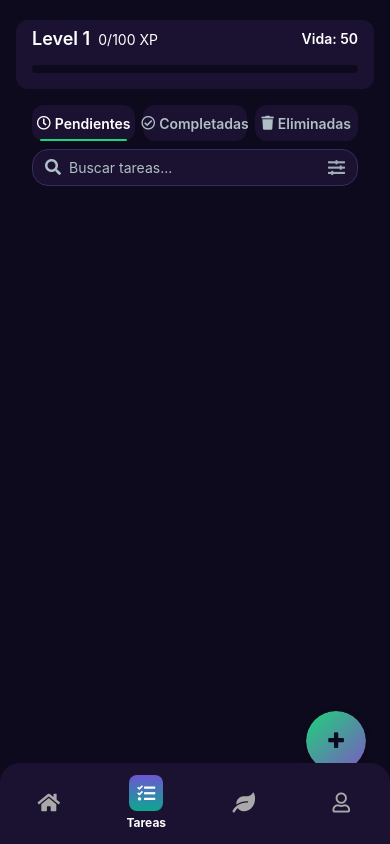
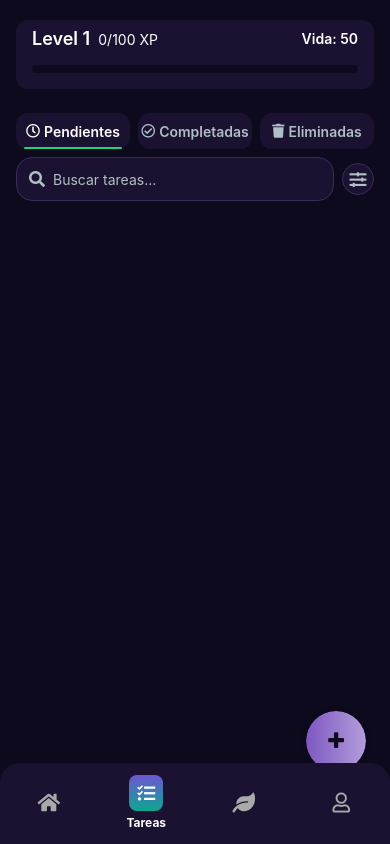
Before and after one commit to codesebastianvega/mana-bloom-app, a React Native app: screen /TasksScreen in a window 390 px wide. Built offline with nearby package versions, Linux system fonts and the light colour scheme.

Commit message:
[MB] TasksScreen — sticky filters and UI polish

```diff
--- a/src/components/FilterBar/FiltersHeader.js
+++ b/src/components/FilterBar/FiltersHeader.js
@@ -1,8 +1,9 @@
+// [MB] FiltersHeader — bloque de tabs y buscador
 // [MB] Módulo: Tasks / Sección: Encabezado de filtros
 // Afecta: TasksScreen (bloque sticky de filtros)
 // Propósito: Agrupar tabs de estado y barra de búsqueda
 // Puntos de edición futura: animaciones y estados vacíos
-// Autor: Codex - Fecha: 2025-02-14
+// Autor: Codex - Fecha: 2025-08-14
 
 import React from "react";
 import { View } from "react-native";
@@ -19,7 +20,7 @@ export default function FiltersHeader({
   onToggleAdvanced,
 }) {
   return (
-    <View style={styles.container}>
+    <View style={styles.container} accessibilityRole="header">
       <TaskFilterBar filters={statusFilters} active={activeFilter} onSelect={onSelectFilter} />
       <SearchBar
         value={searchQuery}
--- a/src/components/FilterBar/FiltersHeader.styles.js
+++ b/src/components/FilterBar/FiltersHeader.styles.js
@@ -1,8 +1,9 @@
+// [MB] FiltersHeader.styles — bloque de filtros sticky
 // [MB] Módulo: Tasks / Sección: Encabezado de filtros
 // Afecta: FiltersHeader
 // Propósito: Espaciado y fondo del bloque sticky
 // Puntos de edición futura: elevación y animaciones
-// Autor: Codex - Fecha: 2025-02-14
+// Autor: Codex - Fecha: 2025-08-14
 
 import { StyleSheet } from "react-native";
 import { Colors, Spacing } from "../../theme";
@@ -10,8 +11,7 @@ import { Colors, Spacing } from "../../theme";
 export default StyleSheet.create({
   container: {
     backgroundColor: Colors.background,
-    paddingHorizontal: Spacing.base,
-    paddingBottom: Spacing.small,
+    paddingVertical: Spacing.small,
     gap: Spacing.small,
   },
 });
--- a/src/components/SearchBar/SearchBar.js
+++ b/src/components/SearchBar/SearchBar.js
@@ -1,8 +1,9 @@
+// [MB] SearchBar — buscador cómodo con botón de filtros
 // [MB] Módulo: Tasks / Sección: Barra de búsqueda
 // Afecta: SearchBar
 // Propósito: Campo de búsqueda con acceso a filtros avanzados
 // Puntos de edición futura: estados de focus y validaciones
-// Autor: Codex - Fecha: 2025-02-14
+// Autor: Codex - Fecha: 2025-08-14
 
 import React from "react";
 import { View, TextInput, TouchableOpacity } from "react-native";
@@ -13,7 +14,7 @@ import { Colors } from "../../theme";
 export default function SearchBar({ value, onChange, onToggleAdvanced }) {
   return (
     <View style={styles.container}>
-      <View style={styles.inner}>
+      <View style={styles.searchBox}>
         <FontAwesome5 name="search" size={16} color={Colors.textMuted} />
         <TextInput
           style={styles.input}
@@ -21,9 +22,16 @@ export default function SearchBar({ value, onChange, onToggleAdvanced }) {
           placeholderTextColor={Colors.textMuted}
           value={value}
           onChangeText={onChange}
+          accessibilityRole="search"
+          accessibilityLabel="Buscar tareas"
         />
       </View>
-      <TouchableOpacity onPress={onToggleAdvanced} style={styles.button}>
+      <TouchableOpacity
+        onPress={onToggleAdvanced}
+        style={styles.filterButton}
+        accessibilityRole="button"
+        accessibilityLabel="Abrir filtros"
+      >
         <FontAwesome5 name="sliders-h" size={17} color={Colors.textMuted} />
       </TouchableOpacity>
     </View>
--- a/src/components/SearchBar/SearchBar.styles.js
+++ b/src/components/SearchBar/SearchBar.styles.js
@@ -1,8 +1,9 @@
+// [MB] SearchBar.styles — ajusta buscador full-width
 // [MB] Módulo: Tasks / Sección: Barra de búsqueda
 // Afecta: SearchBar
 // Propósito: Estilo alineado al tema
 // Puntos de edición futura: focos y estados deshabilitados
-// Autor: Codex - Fecha: 2025-02-14
+// Autor: Codex - Fecha: 2025-08-14
 
 import { StyleSheet } from "react-native";
 import { Colors, Spacing, Radii } from "../../theme";
@@ -11,19 +12,20 @@ export default StyleSheet.create({
   container: {
     flexDirection: "row",
     alignItems: "center",
-    backgroundColor: Colors.surface,
-    paddingHorizontal: Spacing.small + Spacing.tiny,
-    paddingVertical: Spacing.small,
-    borderRadius: Radii.lg,
-    justifyContent: "space-between",
-    minHeight: Spacing.xlarge + Spacing.tiny,
-    borderWidth: 1,
-    borderColor: Colors.separator,
+    width: "100%",
+    gap: Spacing.small,
   },
-  inner: {
+  searchBox: {
     flexDirection: "row",
     alignItems: "center",
     flex: 1,
+    backgroundColor: Colors.surface,
+    paddingHorizontal: Spacing.base - Spacing.tiny,
+    paddingVertical: Spacing.small,
+    borderRadius: Radii.lg,
+    borderWidth: 1,
+    borderColor: Colors.separator,
+    minHeight: Spacing.large + Spacing.base + Spacing.tiny,
     gap: Spacing.small,
   },
   input: {
@@ -32,9 +34,14 @@ export default StyleSheet.create({
     fontSize: 14,
     padding: 0,
   },
-  button: {
-    // Botón para filtros avanzados
-    marginLeft: Spacing.small,
-    opacity: 0.9,
+  filterButton: {
+    width: Spacing.base * 2,
+    height: Spacing.base * 2,
+    borderRadius: Radii.lg,
+    alignItems: "center",
+    justifyContent: "center",
+    backgroundColor: Colors.surface,
+    borderWidth: 1,
+    borderColor: Colors.separator,
   },
 });
--- a/src/components/TaskCard/TaskCard.js
+++ b/src/components/TaskCard/TaskCard.js
@@ -1,8 +1,9 @@
+// [MB] TaskCard — tarjeta con borde por dificultad
 // [MB] Módulo: Tasks / Sección: Tarjeta de tarea
 // Afecta: TasksScreen (interacción de completar y eliminar tareas)
 // Propósito: Item de tarea deslizable con acciones y recompensas
 // Puntos de edición futura: animaciones y estilos en TaskCard
-// Autor: Codex - Fecha: 2025-02-14
+// Autor: Codex - Fecha: 2025-08-14
 
 import React, { useRef, useState } from "react";
 import {
--- a/src/components/TaskCard/TaskCardStyles.js
+++ b/src/components/TaskCard/TaskCardStyles.js
@@ -1,8 +1,9 @@
+// [MB] TaskCardStyles — tarjeta con borde por dificultad
 // [MB] Módulo: Tasks / Sección: Tarjeta de tarea
 // Afecta: TaskCard
 // Propósito: estilos de tarjeta y chips
 // Puntos de edición futura: animaciones y badges
-// Autor: Codex - Fecha: 2025-02-14
+// Autor: Codex - Fecha: 2025-08-14
 
 import { StyleSheet } from "react-native";
 import { Colors, Spacing, Radii, Elevation, Typography } from "../../theme";
@@ -47,7 +48,6 @@ export default StyleSheet.create({
     borderRadius: Radii.lg,
     paddingVertical: Spacing.small + Spacing.tiny,
     paddingHorizontal: Spacing.small + Spacing.tiny,
-    marginBottom: Spacing.small,
     borderLeftWidth: 3,
     flexDirection: "column",
     gap: Spacing.small,
@@ -135,10 +135,10 @@ export default StyleSheet.create({
     flexDirection: "row",
     flexWrap: "wrap",
     alignItems: "center",
-    gap: Spacing.tiny,
+    gap: Spacing.small,
   },
   labelRow: {
-    marginTop: Spacing.tiny,
+    marginTop: Spacing.small,
   },
   elementChip: {
     width: Spacing.base * 2,
--- a/src/components/TaskFilterBar/TaskFilterBar.js
+++ b/src/components/TaskFilterBar/TaskFilterBar.js
@@ -1,8 +1,9 @@
+// [MB] TaskFilterBar — tabs de estado segmentadas
 // [MB] Módulo: Tasks / Sección: Barra de filtros
 // Afecta: TaskFilterBar (tabs principales)
 // Propósito: Tabs accesibles alineadas al tema
 // Puntos de edición futura: animaciones y desplazamiento
-// Autor: Codex - Fecha: 2025-02-14
+// Autor: Codex - Fecha: 2025-08-14
 
 import React from "react";
 import { View, Pressable, Text } from "react-native";
--- a/src/components/TaskFilterBar/TaskFilterBar.styles.js
+++ b/src/components/TaskFilterBar/TaskFilterBar.styles.js
@@ -1,8 +1,9 @@
+// [MB] TaskFilterBar.styles — tabs segmentadas
 // [MB] Módulo: Tasks / Sección: Barra de filtros
 // Afecta: TaskFilterBar (tabs principales)
 // Propósito: Estilos de control segmentado para estado de tareas
 // Puntos de edición futura: animaciones y accesibilidad
-// Autor: Codex - Fecha: 2025-02-14
+// Autor: Codex - Fecha: 2025-08-14
 
 import { StyleSheet } from "react-native";
 import { Colors, Spacing, Radii } from "../../theme";
--- a/src/screens/TasksScreen.js
+++ b/src/screens/TasksScreen.js
@@ -1,8 +1,9 @@
+// [MB] TasksScreen — filtros sticky y FAB en gradiente
 // [MB] Módulo: Tasks / Sección: Pantalla de tareas
 // Afecta: TasksScreen (listado y gestión de tareas)
 // Propósito: Listar, filtrar y persistir tareas con recompensas seguras
 // Puntos de edición futura: manejo remoto y estilos de filtros
-// Autor: Codex - Fecha: 2025-02-14
+// Autor: Codex - Fecha: 2025-08-14
 
 import React, { useState, useEffect, useMemo } from "react";
 import {
@@ -24,7 +25,7 @@ import TaskFilters from "../components/TaskFilters";
 import TaskCard from "../components/TaskCard/TaskCard";
 import FiltersHeader from "../components/FilterBar/FiltersHeader";
 import styles from "./TasksScreen.styles";
-import { Colors, Spacing } from "../theme";
+import { Colors, Spacing, Gradients } from "../theme";
 import CreateTaskModal from "../components/CreateTaskModal/CreateTaskModal";
 import { useAppDispatch } from "../state/AppContext";
 import { XP_REWARD_BY_PRIORITY } from "../constants/rewards";
@@ -344,7 +345,10 @@ export default function TasksScreen() {
   ]);
 
   // ——— 5) Render ———
-  const listData = useMemo(() => filteredTasks, [filteredTasks]);
+  const listData = useMemo(
+    () => [{ type: "filters", key: "filters" }, ...filteredTasks],
+    [filteredTasks]
+  );
 
   return (
     <SafeAreaView style={[styles.container, { paddingTop: insets.top }]}>
@@ -356,8 +360,18 @@ export default function TasksScreen() {
 
       <FlatList
         data={listData}
-        keyExtractor={(item) => item.id}
-        renderItem={({ item }) => (
+        keyExtractor={(item) => item.id || item.key}
+        renderItem={({ item }) =>
+          item.type === "filters" ? (
+            <FiltersHeader
+              statusFilters={statusFilters}
+              activeFilter={activeFilter}
+              onSelectFilter={setActiveFilter}
+              searchQuery={searchQuery}
+              onChangeSearch={setSearchQuery}
+              onToggleAdvanced={() => setFiltersVisible(true)}
+            />
+          ) : (
             <TaskCard
               task={item}
               onToggleComplete={toggleTaskDone}
@@ -368,25 +382,18 @@ export default function TasksScreen() {
               onToggleSubtask={onToggleSubtask}
               activeFilter={activeFilter}
             />
-        )}
+          )
+        }
         ListHeaderComponent={() => (
-          <>
           <View style={{ marginBottom: Spacing.small }}>
             <StatsHeader />
           </View>
-            <FiltersHeader
-              statusFilters={statusFilters}
-              activeFilter={activeFilter}
-              onSelectFilter={setActiveFilter}
-              searchQuery={searchQuery}
-              onChangeSearch={setSearchQuery}
-              onToggleAdvanced={() => setFiltersVisible(true)}
-            />
-          </>
         )}
         stickyHeaderIndices={[1]}
-        contentContainerStyle={styles.content}
-        ListFooterComponent={<View style={{ height: fabOffset + Spacing.large }} />}
+        contentContainerStyle={[styles.content, { paddingBottom: fabOffset }]}
+        ItemSeparatorComponent={() => (
+          <View style={{ height: Spacing.small + Spacing.tiny }} />
+        )}
         keyboardShouldPersistTaps="handled"
         showsVerticalScrollIndicator={false}
         removeClippedSubviews={false}
@@ -404,9 +411,9 @@ export default function TasksScreen() {
         accessibilityLabel="Añadir tarea"
       >
         <LinearGradient
-          colors={[Colors.secondary, Colors.primary]}
+          colors={Gradients.xp}
           start={{ x: 0, y: 0 }}
-          end={{ x: 1, y: 1 }}
+          end={{ x: 1, y: 0 }}
           style={styles.fabGradient}
         >
           <FontAwesome name="plus" size={20} color={Colors.onAccent} />
--- a/src/screens/TasksScreen.styles.js
+++ b/src/screens/TasksScreen.styles.js
@@ -1,8 +1,9 @@
+// [MB] TasksScreen.styles — ajustes de layout y FAB
 // [MB] Módulo: Tasks / Sección: Pantalla de tareas
 // Afecta: TasksScreen
 // Propósito: Estilos base alineados al home
 // Puntos de edición futura: ajustes de layout y modales
-// Autor: Codex - Fecha: 2025-02-14
+// Autor: Codex - Fecha: 2025-08-14
 
 import { StyleSheet } from "react-native";
 import { Colors, Spacing, Radii, Elevation } from "../theme";
@@ -38,8 +39,7 @@ export default StyleSheet.create({
     borderRadius: FAB_SIZE / 2,
     overflow: "hidden",
     zIndex: 60,
-    ...Elevation.card,
-    elevation: 8,
+    ...Elevation.raised,
   },
   fabGradient: {
     flex: 1,
```
Lines whose indentation alone changed are shown as unchanged.
